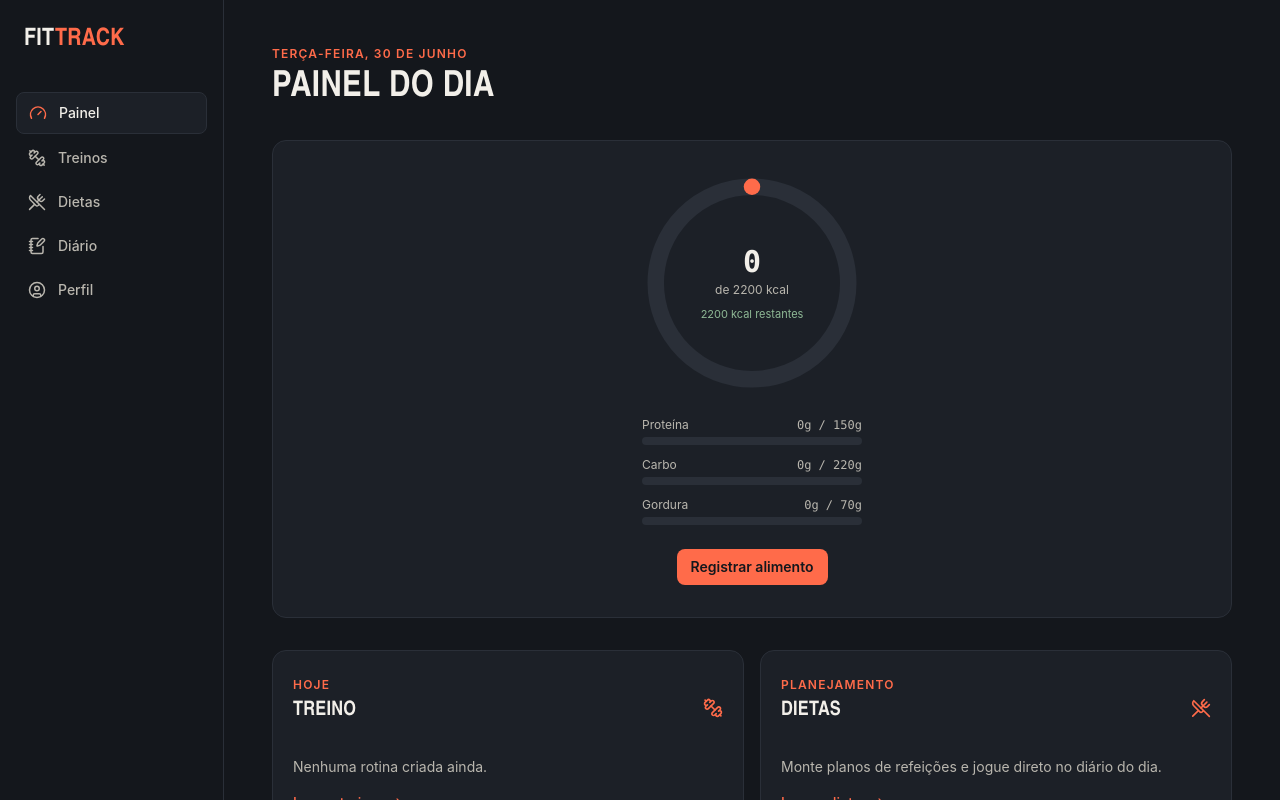
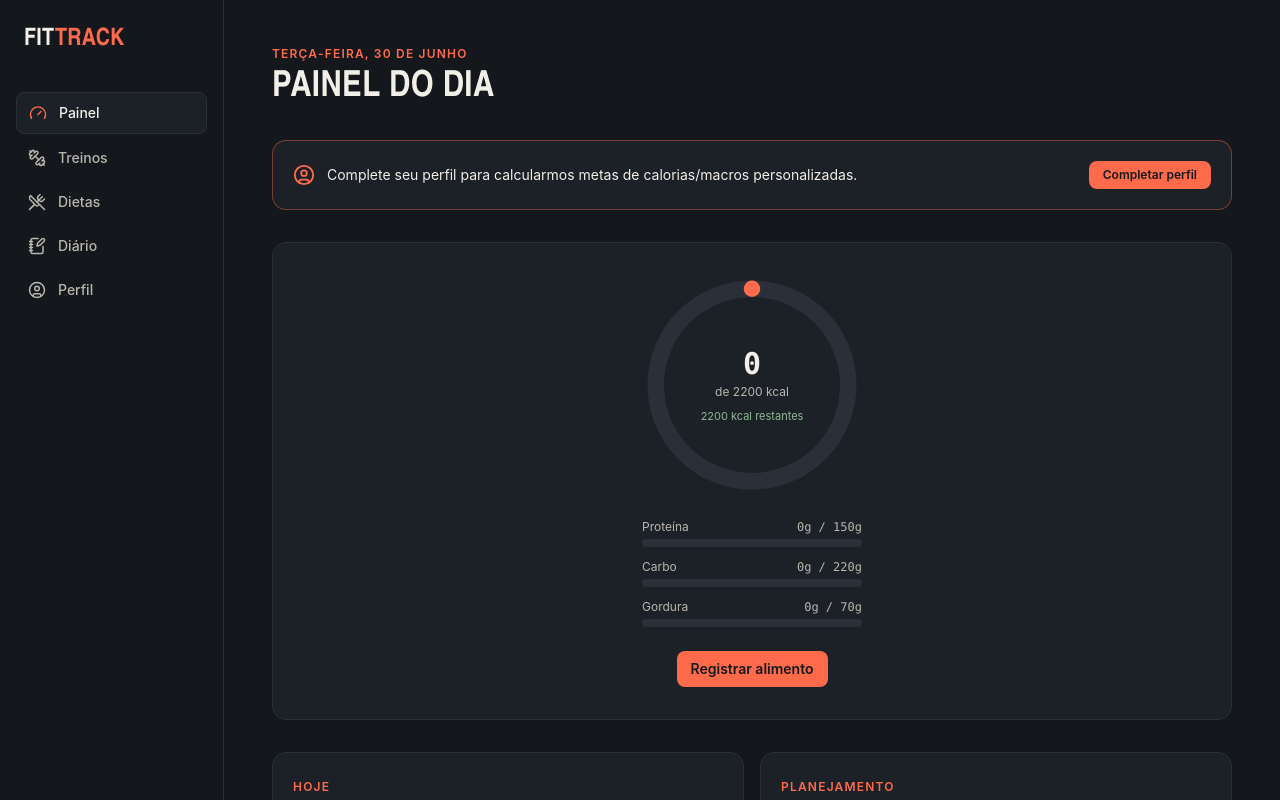
Before and after one commit to telesouttax/fitapp, a Next.js app: page / in a window 1280 px wide. Shown: the top 800 px of the page. Built offline with nearby package versions, Linux system fonts and the light colour scheme.

Commit message:
Update page.tsx

```diff
--- a/app/page.tsx
+++ b/app/page.tsx
@@ -5,10 +5,10 @@ import { useAppStore, todayISO } from "@/lib/store";
 import { macrosForDiaryDate } from "@/lib/calc";
 import { MacroRing } from "@/components/MacroRing";
 import { Card, SectionTitle, Button } from "@/components/ui";
-import { Dumbbell, UtensilsCrossed, ArrowRight } from "lucide-react";
+import { Dumbbell, UtensilsCrossed, ArrowRight, UserCircle } from "lucide-react";
 
 export default function DashboardPage() {
-  const { diary, foods, goals, workoutLogs, routines } = useAppStore();
+  const { diary, foods, goals, workoutLogs, routines, profile } = useAppStore();
   const today = todayISO();
   const consumed = macrosForDiaryDate(diary, foods, today);
 
@@ -31,6 +31,20 @@ export default function DashboardPage() {
           Painel do dia
         </h1>
       </div>
+
+      {!profile && (
+        <Card className="flex items-center justify-between gap-3 !border-coral/40">
+          <div className="flex items-center gap-3">
+            <UserCircle size={22} className="text-coral shrink-0" />
+            <p className="text-sm text-paper">
+              Complete seu perfil para calcularmos metas de calorias/macros personalizadas.
+            </p>
+          </div>
+          <Link href="/perfil" className="shrink-0">
+            <Button className="!py-1.5 text-xs whitespace-nowrap">Completar perfil</Button>
+          </Link>
+        </Card>
+      )}
 
       <Card className="flex flex-col items-center py-8">
         <MacroRing consumed={consumed} goals={goals} size={220} />
```
